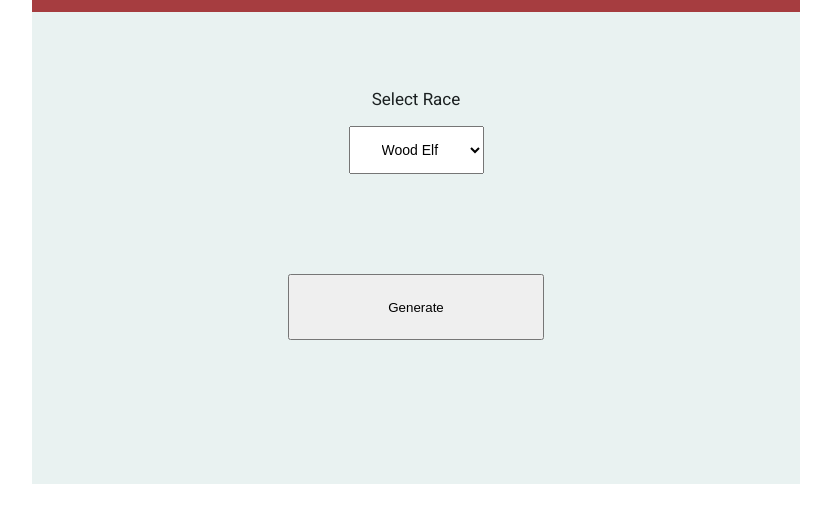
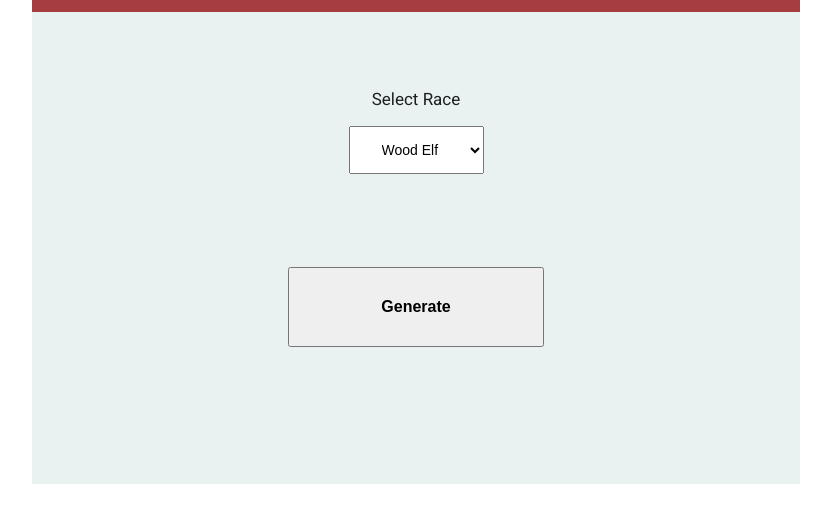
Before and after one commit to MartinGras95/skyrim-name-generator, a plain HTML site: page index.html in a window 1280 px wide. Shown: the part 211-734 px from the top of the page, without its empty margins (224-1055 px from the left). Drawn offline with Linux system fonts and the light colour scheme.

Commit message:
button fixed

```diff
--- a/style.css
+++ b/style.css
@@ -39,7 +39,8 @@ button{
     margin-bottom: 2.5em;
     height: 5em;
     width: 15em;
-
+    font-weight: bold;
+    font-size: medium;
 }
 
 #name{
```
